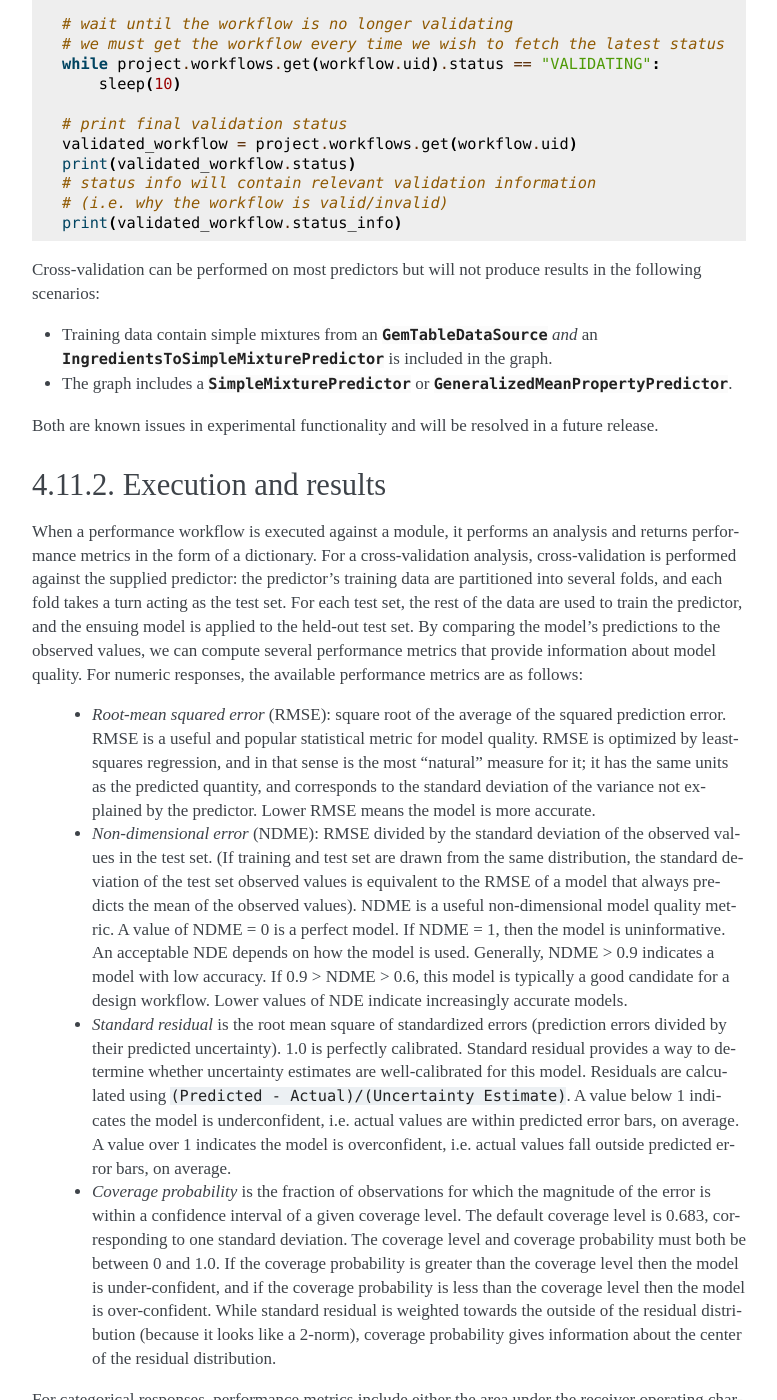
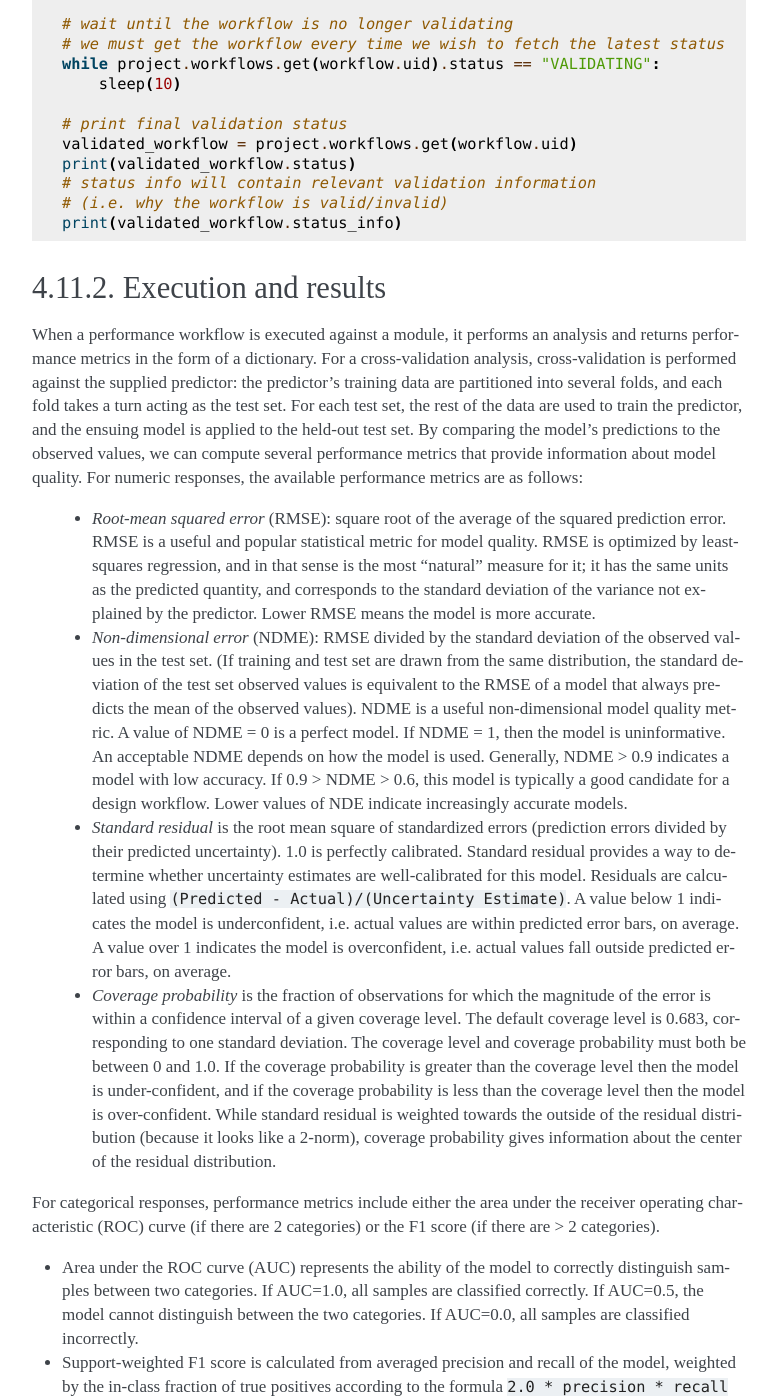
Before and after one commit to CitrineInformatics/citrine-python, a Sphinx documentation site: the page built from docs/source/workflows/performance_workflows.rst, in a window 1280 px wide and 1400 px high, scrolled down 1027 px. Shown: the whole window, without its empty margins (376-1153 px from the left). Built offline with Sphinx 7.4.7, drawn with Linux system fonts in a browser that asks for light colours.

Commit message:
Removed outdated documentation about performance workflow limitation.

```diff
--- a/docs/source/workflows/performance_workflows.rst
+++ b/docs/source/workflows/performance_workflows.rst
@@ -55,13 +55,6 @@ The following example demonstrates how to use the Python SDK to register a perfo
    # (i.e. why the workflow is valid/invalid)
    print(validated_workflow.status_info)
 
-Cross-validation can be performed on most predictors but will not produce results in the following scenarios:
-
-- Training data contain simple mixtures from an :class:`~citrine.informatics.data_sources.GemTableDataSource` *and* an :class:`~citrine.informatics.predictors.IngredientsToSimpleMixturePredictor` is included in the graph.
-- The graph includes a :class:`~citrine.informatics.predictors.SimpleMixturePredictor` or :class:`~citrine.informatics.predictors.GeneralizedMeanPropertyPredictor`.
-
-Both are known issues in experimental functionality and will be resolved in a future release.
-
 Execution and results
 ---------------------
 
@@ -80,7 +73,7 @@ For numeric responses, the available performance metrics are as follows:
     NDME is a useful non-dimensional model quality metric.
     A value of NDME = 0 is a perfect model.
     If NDME = 1, then the model is uninformative.
-    An acceptable NDE depends on how the model is used.
+    An acceptable NDME depends on how the model is used.
     Generally, NDME > 0.9 indicates a model with low accuracy.
     If 0.9 > NDME > 0.6, this model is typically a good candidate for a design workflow.
     Lower values of NDE indicate increasingly accurate models.
--- a/setup.py
+++ b/setup.py
@@ -57,7 +57,7 @@ class PreBuildCommand(build_py):
 
 
 setup(name='citrine',
-      version='0.62.2',
+      version='0.62.3',
       url='http://github.com/CitrineInformatics/citrine-python',
       description='Python library for the Citrine Platform',
       author='Citrine Informatics',
```
